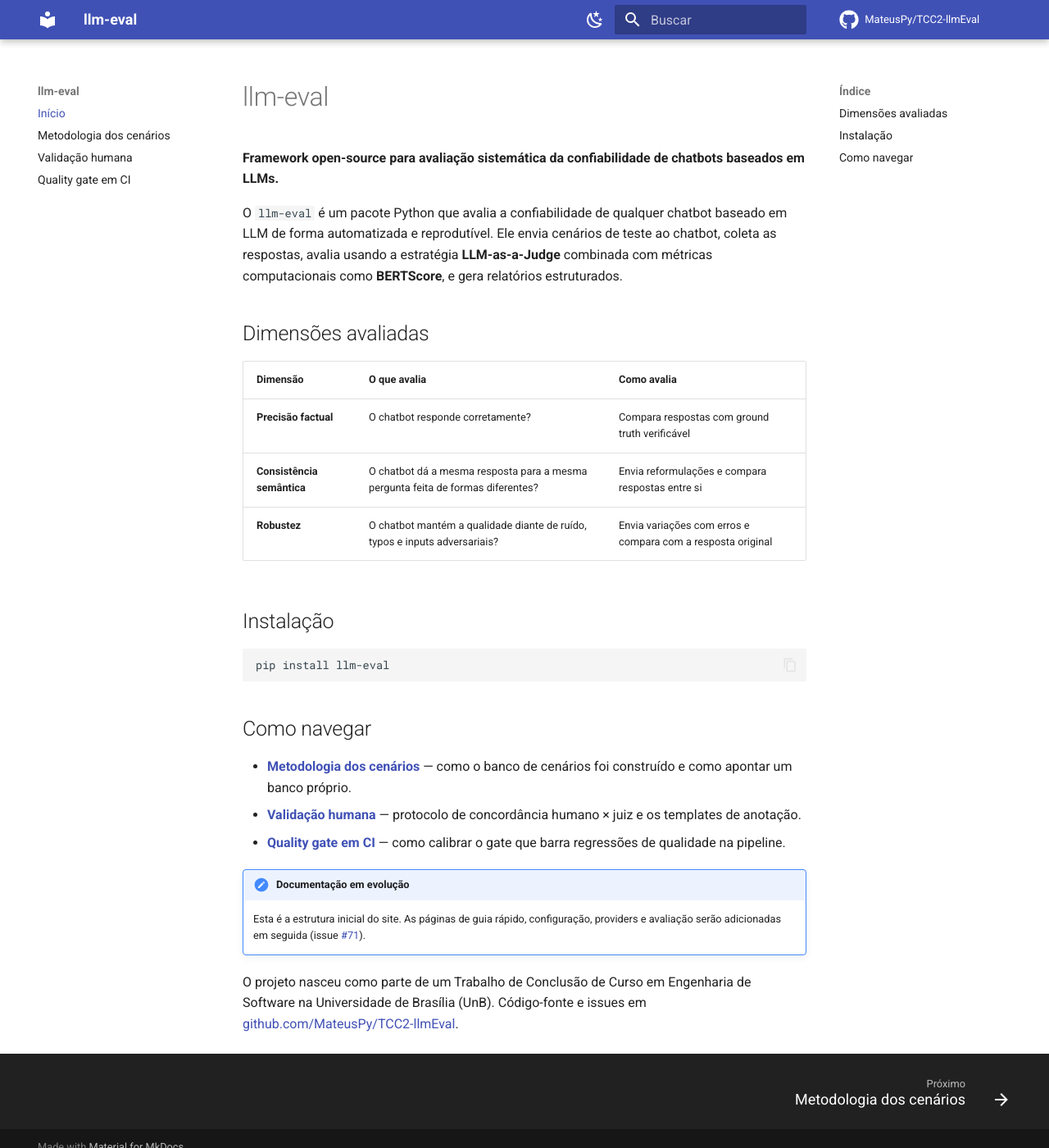
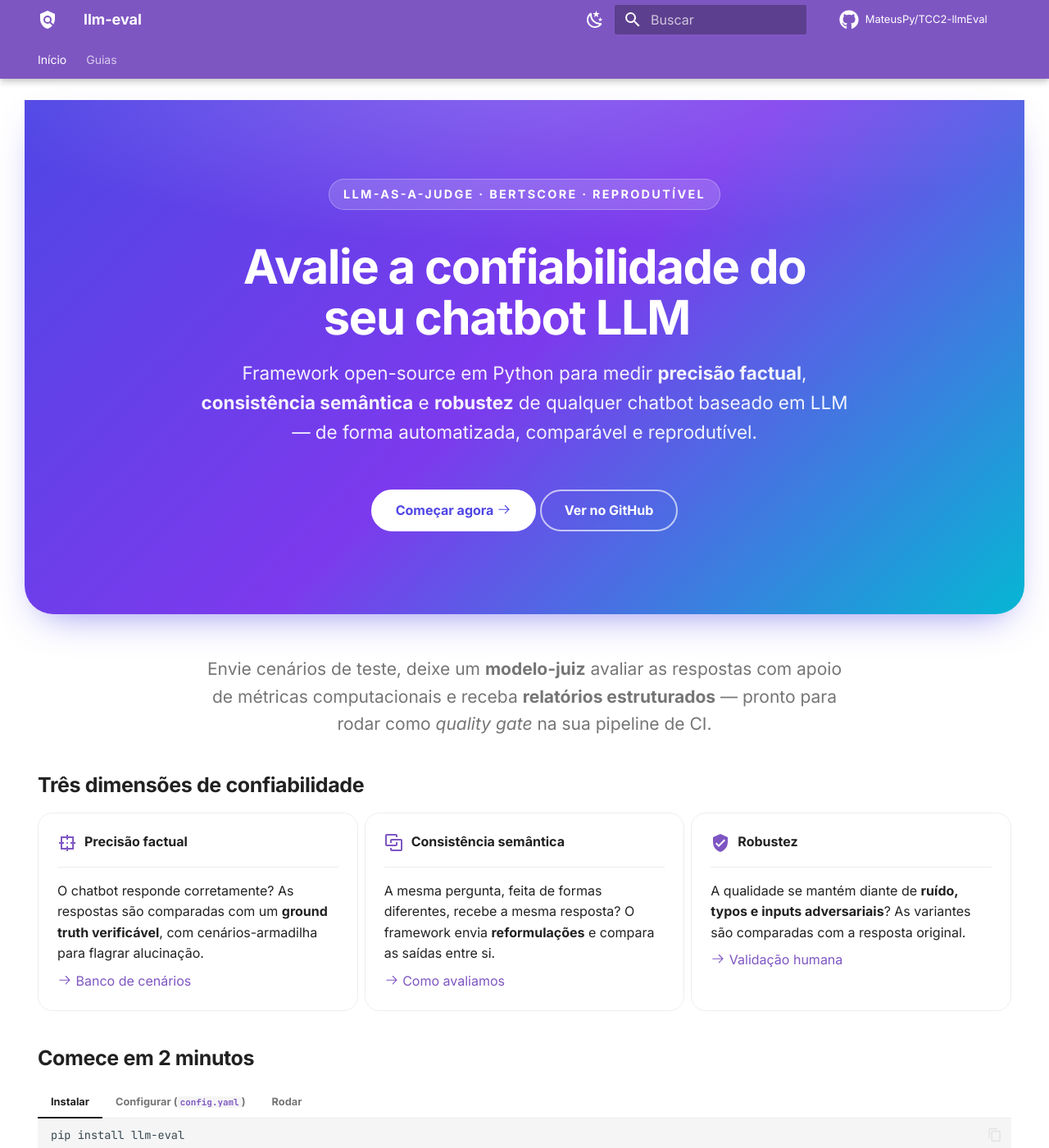
Before and after one commit to MateusPy/TCC2-llmEval, an MkDocs documentation site: the page built from docs/index.md, in a window 1280 px wide and 1400 px high. Shown: the whole window at 82% size. Built offline with MkDocs 1.6.1 and Material for MkDocs 9.7.7, drawn with Linux system fonts in a browser that asks for light colours; comment, search, counter and statistics services are not loaded; some of the changed text lies outside the part shown.

Commit message:
feat(docs): landing moderna com hero, cards e tema violeta+ciano
- mkdocs.yml: tipografia Inter/JetBrains Mono, paleta deep purple + cyan,
  navigation.tabs/sections, code copy/annotate, content tabs, emoji material,
  tasklist, footer social (GitHub/PyPI)
- docs/stylesheets/extra.css: hero com gradiente índigo→violeta→ciano,
  botões CTA arredondados, grid cards com hover, dark/light tunados, responsivo
- docs/index.md: landing com hero, CTA, cards das 3 dimensões, quickstart em
  abas (instalar/configurar/rodar) e cards de navegação

Build 'mkdocs build --strict' validado localmente (OK).

````diff
--- a/docs/index.md
+++ b/docs/index.md
@@ -1,42 +1,146 @@
-# llm-eval
+---
+hide:
+  - navigation
+  - toc
+---
 
-**Framework open-source para avaliação sistemática da confiabilidade de chatbots
-baseados em LLMs.**
+<div class="hero" markdown>
+<span class="hero__eyebrow">LLM-as-a-Judge · BERTScore · Reprodutível</span>
 
-O `llm-eval` é um pacote Python que avalia a confiabilidade de qualquer chatbot
-baseado em LLM de forma automatizada e reprodutível. Ele envia cenários de teste
-ao chatbot, coleta as respostas, avalia usando a estratégia
-**LLM-as-a-Judge** combinada com métricas computacionais como **BERTScore**, e
-gera relatórios estruturados.
+# Avalie a confiabilidade do seu chatbot LLM
 
-## Dimensões avaliadas
+<p class="hero__subtitle">
+Framework open-source em Python para medir <strong>precisão factual</strong>,
+<strong>consistência semântica</strong> e <strong>robustez</strong> de qualquer
+chatbot baseado em LLM — de forma automatizada, comparável e reprodutível.
+</p>
 
-| Dimensão | O que avalia | Como avalia |
-|---|---|---|
-| **Precisão factual** | O chatbot responde corretamente? | Compara respostas com ground truth verificável |
-| **Consistência semântica** | O chatbot dá a mesma resposta para a mesma pergunta feita de formas diferentes? | Envia reformulações e compara respostas entre si |
-| **Robustez** | O chatbot mantém a qualidade diante de ruído, typos e inputs adversariais? | Envia variações com erros e compara com a resposta original |
+<div class="hero__actions" markdown>
+[Começar agora :octicons-arrow-right-24:](metodologia-cenarios.md){ .md-button .md-button--primary }
+[Ver no GitHub](https://github.com/MateusPy/TCC2-llmEval){ .md-button }
+</div>
+</div>
 
-## Instalação
+<p class="landing-tagline" markdown>
+Envie cenários de teste, deixe um **modelo-juiz** avaliar as respostas com apoio
+de métricas computacionais e receba **relatórios estruturados** — pronto para
+rodar como _quality gate_ na sua pipeline de CI.
+</p>
 
-```bash
-pip install llm-eval
-```
+## Três dimensões de confiabilidade
 
-## Como navegar
+<div class="grid cards" markdown>
 
-- **[Metodologia dos cenários](metodologia-cenarios.md)** — como o banco de
-  cenários foi construído e como apontar um banco próprio.
-- **[Validação humana](protocolo-validacao-humana.md)** — protocolo de
-  concordância humano × juiz e os templates de anotação.
-- **[Quality gate em CI](ci-quality-gate-tuning.md)** — como calibrar o gate
-  que barra regressões de qualidade na pipeline.
+-   :material-target-variant:{ .lg .middle } &nbsp;__Precisão factual__
+
+    ---
+
+    O chatbot responde corretamente? As respostas são comparadas com um
+    **ground truth verificável**, com cenários-armadilha para flagrar
+    alucinação.
+
+    [:octicons-arrow-right-24: Banco de cenários](metodologia-cenarios.md)
+
+-   :material-vector-link:{ .lg .middle } &nbsp;__Consistência semântica__
+
+    ---
+
+    A mesma pergunta, feita de formas diferentes, recebe a mesma resposta? O
+    framework envia **reformulações** e compara as saídas entre si.
+
+    [:octicons-arrow-right-24: Como avaliamos](metodologia-cenarios.md)
+
+-   :material-shield-check:{ .lg .middle } &nbsp;__Robustez__
+
+    ---
+
+    A qualidade se mantém diante de **ruído, typos e inputs adversariais**? As
+    variantes são comparadas com a resposta original.
+
+    [:octicons-arrow-right-24: Validação humana](protocolo-validacao-humana.md)
+
+</div>
+
+## Comece em 2 minutos
+
+=== "Instalar"
+
+    ```bash
+    pip install llm-eval
+    ```
+
+=== "Configurar (`config.yaml`)"
+
+    ```yaml
+    provider:
+      type: gemini
+      model: gemini-2.0-flash
+      api_key: ${GEMINI_API_KEY}
+    judge:
+      model: gemini-2.0-flash
+    dimensions: [factual, consistency, robustness]
+    output_dir: results/
+    ```
+
+=== "Rodar"
+
+    ```bash
+    export GEMINI_API_KEY=...      # sua chave por variável de ambiente
+    llm-eval run --config config.yaml
+    # → results/report.md  +  results/report.json
+    ```
+
+!!! tip "Pronto para CI"
+    O mesmo comando vira um **quality gate** que barra regressões de qualidade
+    em cada pull request. Veja o guia de
+    [calibração do gate](ci-quality-gate-tuning.md).
+
+## Por onde seguir
+
+<div class="grid cards" markdown>
+
+-   :material-flask-outline:{ .lg .middle } &nbsp;__Metodologia dos cenários__
+
+    ---
+
+    Como o banco foi construído e como apontar um banco próprio via
+    `scenarios_path`.
+
+    [:octicons-arrow-right-24: Abrir](metodologia-cenarios.md)
+
+-   :material-account-check-outline:{ .lg .middle } &nbsp;__Validação humana__
+
+    ---
+
+    Protocolo de concordância humano × juiz e os templates de anotação.
+
+    [:octicons-arrow-right-24: Abrir](protocolo-validacao-humana.md)
+
+-   :material-pipe:{ .lg .middle } &nbsp;__Quality gate em CI__
+
+    ---
+
+    Calibre quando e como o gate falha na sua pipeline.
+
+    [:octicons-arrow-right-24: Abrir](ci-quality-gate-tuning.md)
+
+-   :material-github:{ .lg .middle } &nbsp;__Código & issues__
+
+    ---
+
+    Contribua, abra issues ou explore o código-fonte no GitHub.
+
+    [:octicons-arrow-right-24: Repositório](https://github.com/MateusPy/TCC2-llmEval)
+
+</div>
 
 !!! note "Documentação em evolução"
-    Esta é a estrutura inicial do site. As páginas de guia rápido,
-    configuração, providers e avaliação serão adicionadas em seguida
-    (issue [#71](https://github.com/MateusPy/TCC2-llmEval/issues/71)).
+    Esta é a primeira versão do site. Guia rápido, referência de configuração,
+    providers e detalhes de avaliação chegam em seguida
+    ([issue #71](https://github.com/MateusPy/TCC2-llmEval/issues/71)).
 
-O projeto nasceu como parte de um Trabalho de Conclusão de Curso em Engenharia
-de Software na Universidade de Brasília (UnB). Código-fonte e issues em
-[github.com/MateusPy/TCC2-llmEval](https://github.com/MateusPy/TCC2-llmEval).
+---
+
+O `llm-eval` nasceu como Trabalho de Conclusão de Curso em Engenharia de Software
+na **Universidade de Brasília (UnB)**, preenchendo uma lacuna prática: aplicar,
+de forma sistemática e acessível, métricas e critérios de avaliação de LLMs.
--- /dev/null
+++ b/docs/stylesheets/extra.css
@@ -0,0 +1,161 @@
+/* ==========================================================================
+   llm-eval — tema customizado (violeta + ciano)
+   ========================================================================== */
+
+:root {
+  --llm-indigo: #4f46e5;
+  --llm-violet: #7c3aed;
+  --llm-cyan:   #06b6d4;
+
+  --md-primary-fg-color:        #4f46e5;
+  --md-primary-fg-color--light: #6366f1;
+  --md-primary-fg-color--dark:  #4338ca;
+  --md-accent-fg-color:         #06b6d4;
+
+  --llm-gradient: linear-gradient(135deg, #4f46e5 0%, #7c3aed 50%, #06b6d4 100%);
+}
+
+[data-md-color-scheme="slate"] {
+  --md-primary-fg-color: #6366f1;
+  --md-accent-fg-color:  #22d3ee;
+  --md-default-bg-color: #0e1117;
+  --md-code-bg-color:    #161b22;
+}
+
+/* Tipografia um pouco mais respirada */
+.md-typeset {
+  font-feature-settings: "kern", "liga", "calt";
+}
+.md-typeset h1,
+.md-typeset h2 {
+  font-weight: 700;
+  letter-spacing: -0.015em;
+}
+
+/* --------------------------------------------------------------------------
+   HERO da landing page
+   -------------------------------------------------------------------------- */
+.hero {
+  position: relative;
+  margin: -1.2rem -0.8rem 2.5rem;
+  padding: 4rem 1.5rem 4.25rem;
+  border-radius: 0 0 1.75rem 1.75rem;
+  background: var(--llm-gradient);
+  color: #fff;
+  text-align: center;
+  overflow: hidden;
+  box-shadow: 0 18px 48px -22px rgba(79, 70, 229, 0.7);
+}
+.hero::after {
+  content: "";
+  position: absolute;
+  inset: 0;
+  background:
+    radial-gradient(1200px 380px at 50% -8%, rgba(255, 255, 255, 0.22), transparent 60%);
+  pointer-events: none;
+}
+.hero__eyebrow {
+  display: inline-block;
+  font-size: 0.72rem;
+  font-weight: 600;
+  letter-spacing: 0.16em;
+  text-transform: uppercase;
+  padding: 0.32rem 0.85rem;
+  border-radius: 999px;
+  background: rgba(255, 255, 255, 0.16);
+  border: 1px solid rgba(255, 255, 255, 0.28);
+  margin-bottom: 1.1rem;
+}
+.hero h1 {
+  color: #fff;
+  font-size: 2.9rem;
+  line-height: 1.08;
+  font-weight: 800;
+  letter-spacing: -0.025em;
+  margin: 0 auto 0.9rem;
+  max-width: 18ch;
+}
+.hero p.hero__subtitle {
+  color: rgba(255, 255, 255, 0.92);
+  font-size: 1.12rem;
+  line-height: 1.6;
+  max-width: 56ch;
+  margin: 0 auto 1.8rem;
+}
+.hero__actions {
+  display: flex;
+  gap: 0.75rem;
+  justify-content: center;
+  flex-wrap: wrap;
+}
+
+/* Botões do hero */
+.hero .md-button {
+  border-radius: 999px;
+  padding: 0.55rem 1.4rem;
+  font-weight: 600;
+  border-width: 2px;
+  transition: transform 0.15s ease, box-shadow 0.15s ease;
+}
+.hero .md-button--primary {
+  background: #fff;
+  color: var(--llm-indigo);
+  border-color: #fff;
+}
+.hero .md-button--primary:hover {
+  background: var(--llm-cyan);
+  border-color: var(--llm-cyan);
+  color: #06283d;
+  transform: translateY(-2px);
+  box-shadow: 0 12px 28px -12px rgba(6, 182, 212, 0.8);
+}
+.hero .md-button:not(.md-button--primary) {
+  color: #fff;
+  border-color: rgba(255, 255, 255, 0.65);
+}
+.hero .md-button:not(.md-button--primary):hover {
+  background: rgba(255, 255, 255, 0.14);
+  border-color: #fff;
+  transform: translateY(-2px);
+}
+
+/* --------------------------------------------------------------------------
+   Grid cards (feature highlights)
+   -------------------------------------------------------------------------- */
+.md-typeset .grid.cards > ul > li,
+.md-typeset .grid.cards > :is(ul, ol) > li {
+  border-radius: 0.9rem;
+  border: 1px solid var(--md-default-fg-color--lightest);
+  padding: 1.1rem 1.15rem;
+  transition: transform 0.18s ease, box-shadow 0.18s ease, border-color 0.18s ease;
+}
+.md-typeset .grid.cards > ul > li:hover {
+  transform: translateY(-4px);
+  border-color: var(--md-accent-fg-color);
+  box-shadow: 0 18px 40px -24px rgba(79, 70, 229, 0.55);
+}
+.md-typeset .grid.cards .twemoji,
+.md-typeset .grid.cards :is(.lg, .xl) {
+  color: var(--md-primary-fg-color);
+}
+
+/* Centraliza o bloco-resumo abaixo do hero */
+.landing-tagline {
+  text-align: center;
+  font-size: 1.05rem;
+  color: var(--md-default-fg-color--light);
+  max-width: 60ch;
+  margin: 0 auto 2rem;
+}
+
+/* Esconde o H1 duplicado quando usamos hero próprio na home */
+.home .md-content__inner > h1:first-of-type {
+  display: none;
+}
+
+/* Responsivo */
+@media screen and (max-width: 44.98em) {
+  .hero { padding: 3rem 1rem; border-radius: 0 0 1.25rem 1.25rem; }
+  .hero h1 { font-size: 2.1rem; }
+  .hero p.hero__subtitle { font-size: 1rem; }
+}
--- a/mkdocs.yml
+++ b/mkdocs.yml
@@ -6,35 +6,60 @@ site_author: Mateus Orlando Medeiros Ribeiro, Johnny Da Ponte Lopes
 repo_url: https://github.com/MateusPy/TCC2-llmEval
 repo_name: MateusPy/TCC2-llmEval
 edit_uri: edit/main/docs/
+copyright: Distribuído sob a licença MIT — UnB · Engenharia de Software
 
 theme:
   name: material
   language: pt-BR
   icon:
+    logo: material/shield-search
     repo: fontawesome/brands/github
+  font:
+    text: Inter
+    code: JetBrains Mono
   features:
+    - navigation.tabs
+    - navigation.tabs.sticky
+    - navigation.sections
+    - navigation.indexes
+    - navigation.top
     - navigation.tracking
-    - navigation.top
     - navigation.footer
     - search.suggest
     - search.highlight
+    - search.share
     - content.code.copy
+    - content.code.annotate
+    - content.tabs.link
     - toc.follow
+    - announce.dismiss
   palette:
     - media: "(prefers-color-scheme: light)"
       scheme: default
-      primary: indigo
-      accent: indigo
+      primary: deep purple
+      accent: cyan
       toggle:
         icon: material/weather-night
         name: Mudar para o modo escuro
     - media: "(prefers-color-scheme: dark)"
       scheme: slate
-      primary: indigo
-      accent: indigo
+      primary: deep purple
+      accent: cyan
       toggle:
         icon: material/weather-sunny
         name: Mudar para o modo claro
+
+extra_css:
+  - stylesheets/extra.css
+
+extra:
+  social:
+    - icon: fontawesome/brands/github
+      link: https://github.com/MateusPy/TCC2-llmEval
+      name: Repositório no GitHub
+    - icon: fontawesome/brands/python
+      link: https://pypi.org/project/llm-eval/
+      name: Pacote no PyPI
 
 plugins:
   - search:
@@ -43,13 +68,28 @@ plugins:
 markdown_extensions:
   - admonition
   - attr_list
+  - md_in_html
+  - footnotes
   - tables
   - toc:
       permalink: true
   - pymdownx.details
   - pymdownx.superfences
+  - pymdownx.tabbed:
+      alternate_style: true
+  - pymdownx.tasklist:
+      custom_checkbox: true
   - pymdownx.highlight:
       anchor_linenums: true
+      line_spans: __span
+      pygments_lang_class: true
+  - pymdownx.inlinehilite
+  - pymdownx.snippets
+  - pymdownx.keys
+  - pymdownx.mark
+  - pymdownx.emoji:
+      emoji_index: !!python/name:material.extensions.emoji.twemoji
+      emoji_generator: !!python/name:material.extensions.emoji.to_svg
 
 # Documento interno de auditoria — não faz parte do site público.
 exclude_docs: |
@@ -57,6 +97,7 @@ exclude_docs: |
 
 nav:
   - Início: index.md
-  - Metodologia dos cenários: metodologia-cenarios.md
-  - Validação humana: protocolo-validacao-humana.md
-  - Quality gate em CI: ci-quality-gate-tuning.md
+  - Guias:
+      - Metodologia dos cenários: metodologia-cenarios.md
+      - Validação humana: protocolo-validacao-humana.md
+      - Quality gate em CI: ci-quality-gate-tuning.md
````
